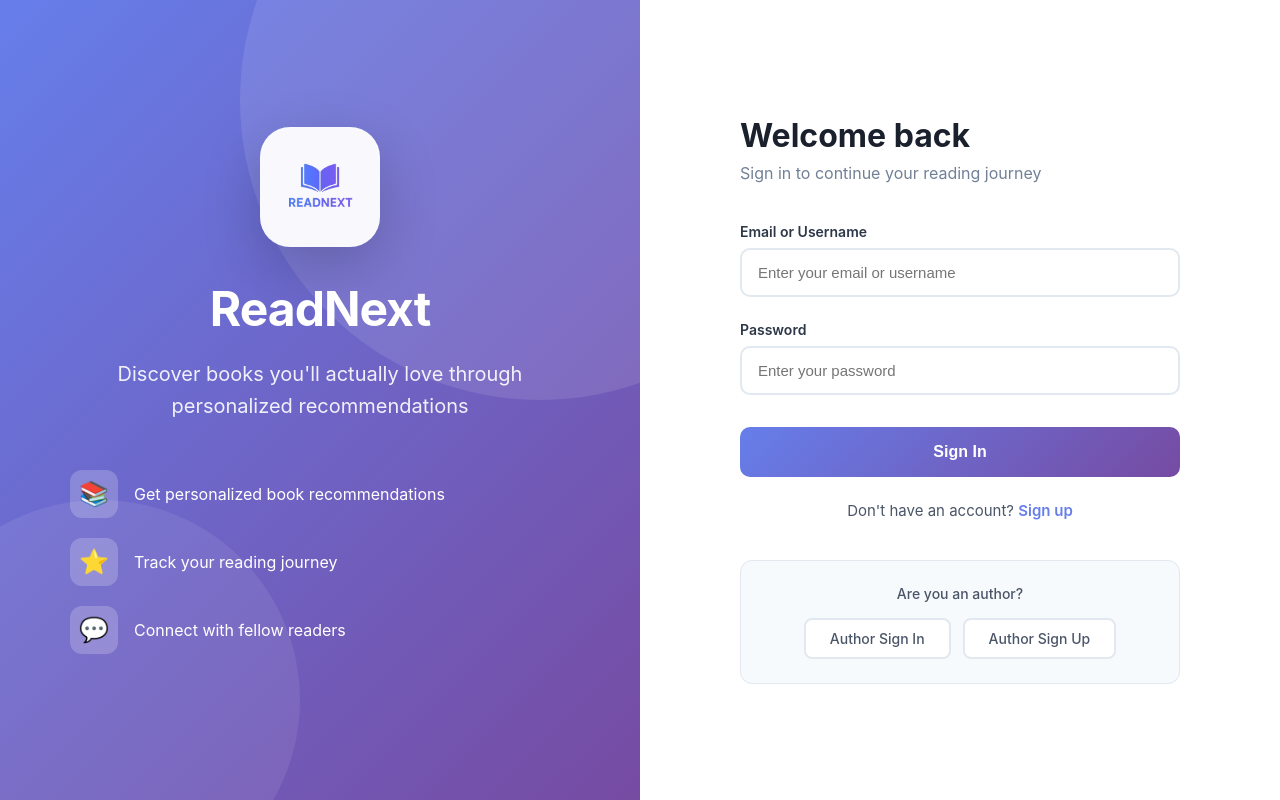
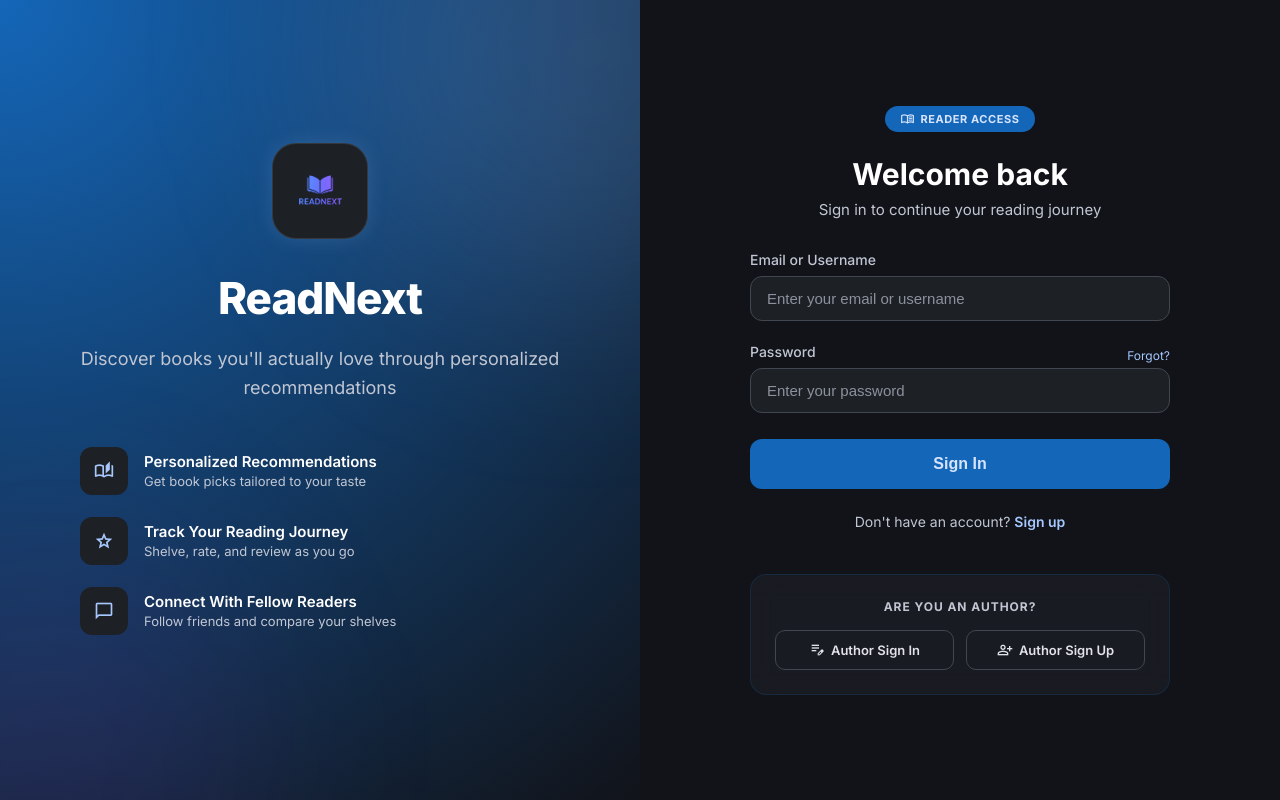
Before and after one commit to rmahale04/Book-Recommendation-System, a Flask app: page /login in a window 1280 px wide. Run offline with Flask 3, Linux system fonts and the light colour scheme.

Commit message:
Revamp login.html with new design and features
Updated the login page with new styles, improved layout, and added material symbols for icons.

```diff
--- a/templates/login.html
+++ b/templates/login.html
@@ -2,32 +2,55 @@
 <!DOCTYPE html>
 <html lang="en">
 <head>
-    <meta charset="UTF-8">
-    <meta name="viewport" content="width=device-width, initial-scale=1.0">
+<meta charset="UTF-8"/>
+<meta name="viewport" content="width=device-width, initial-scale=1.0"/>
 <title>ReadNext - Sign In</title>
+<link href="https://fonts.googleapis.com/css2?family=Inter:wght@400;500;600;700;800&display=swap" rel="stylesheet"/>
+<link href="https://fonts.googleapis.com/css2?family=Material+Symbols+Outlined:wght,FILL@100..700,0..1&display=swap" rel="stylesheet"/>
 <style>
-        * {
-            margin: 0;
-            padding: 0;
-            box-sizing: border-box;
+    :root {
+        --surface: #111319;
+        --surface-container: #1d2025;
+        --surface-container-low: #191c21;
+        --surface-container-high: #272a30;
+        --on-surface: #e1e2ea;
+        --on-surface-variant: #c1c6d3;
+        --outline: #8b919d;
+        --outline-variant: #414751;
+        --primary: #a6c8ff;
+        --primary-container: #1466b8;
+        --on-primary-container: #d7e4ff;
+        --accent-purple: #a855f7;
+        --status-success: #22c55e;
+        --status-error: #ef4444;
+        --border-subtle: rgba(20, 102, 184, 0.2);
     }
 
+    * { margin: 0; padding: 0; box-sizing: border-box; }
+
     body {
-            font-family: -apple-system, BlinkMacSystemFont, 'Segoe UI', Roboto, 'Helvetica Neue', Arial, sans-serif;
+        font-family: 'Inter', -apple-system, BlinkMacSystemFont, 'Segoe UI', Roboto, sans-serif;
+        background-color: var(--surface);
+        color: var(--on-surface);
         min-height: 100vh;
-            display: flex;
+    }
+
+    .material-symbols-outlined {
+        font-variation-settings: 'FILL' 0, 'wght' 400, 'GRAD' 0, 'opsz' 24;
+        font-size: 20px;
+        line-height: 1;
+        vertical-align: middle;
     }
 
     .split-container {
         display: flex;
-            width: 100%;
         min-height: 100vh;
     }
 
     /* Left Side - Brand */
     .brand-side {
         flex: 1;
-            background: linear-gradient(135deg, #667eea 0%, #764ba2 100%);
+        background: radial-gradient(circle at top left, var(--primary-container) 0%, var(--surface) 100%);
         padding: 60px;
         display: flex;
         flex-direction: column;
@@ -40,10 +63,11 @@
     .brand-side::before {
         content: '';
         position: absolute;
-            width: 600px;
-            height: 600px;
-            background: rgba(255, 255, 255, 0.1);
+        width: 500px;
+        height: 500px;
+        background: rgba(166, 200, 255, 0.15);
         border-radius: 50%;
+        filter: blur(100px);
         top: -200px;
         right: -200px;
     }
@@ -53,29 +77,31 @@
         position: absolute;
         width: 400px;
         height: 400px;
-            background: rgba(255, 255, 255, 0.08);
+        background: rgba(168, 85, 247, 0.1);
         border-radius: 50%;
-            bottom: -100px;
-            left: -100px;
+        filter: blur(100px);
+        bottom: -150px;
+        left: -150px;
     }
 
     .brand-content {
         position: relative;
         z-index: 1;
         text-align: center;
-            max-width: 500px;
+        max-width: 480px;
     }
 
     .logo-wrapper {
-            background: rgba(255, 255, 255, 0.95);
-            width: 120px;
-            height: 120px;
-            border-radius: 30px;
+        background: var(--surface-container);
+        width: 96px;
+        height: 96px;
+        border-radius: 24px;
         display: flex;
         align-items: center;
         justify-content: center;
         margin: 0 auto 32px;
-            box-shadow: 0 20px 60px rgba(0, 0, 0, 0.2);
+        box-shadow: 0 0 20px rgba(166, 200, 255, 0.15);
+        border: 1px solid rgba(255, 255, 255, 0.1);
         padding: 20px;
     }
 
@@ -83,57 +109,64 @@
         width: 100%;
         height: 100%;
         object-fit: contain;
+        filter: brightness(1.1);
     }
 
     .brand-content h1 {
-            font-size: 48px;
-            font-weight: 700;
-            color: white;
+        font-size: 44px;
+        font-weight: 800;
+        color: #ffffff;
         margin-bottom: 20px;
         letter-spacing: -1px;
     }
 
-        .brand-content p {
-            font-size: 20px;
-            color: rgba(255, 255, 255, 0.9);
+    .brand-content > p {
+        font-size: 18px;
+        color: var(--on-surface-variant);
         line-height: 1.6;
-            margin-bottom: 40px;
+        margin-bottom: 44px;
     }
 
     .features {
         text-align: left;
-            margin-top: 48px;
+        margin-top: 8px;
     }
 
     .feature-item {
         display: flex;
         align-items: center;
         gap: 16px;
-            margin-bottom: 20px;
-            color: white;
+        margin-bottom: 22px;
     }
 
     .feature-icon {
         width: 48px;
         height: 48px;
-            background: rgba(255, 255, 255, 0.2);
+        background: var(--surface-container);
         border-radius: 12px;
         display: flex;
         align-items: center;
         justify-content: center;
-            font-size: 24px;
+        color: var(--primary);
         flex-shrink: 0;
     }
 
-        .feature-text {
-            font-size: 16px;
-            line-height: 1.5;
+    .feature-text h3 {
+        font-size: 15px;
+        font-weight: 600;
+        color: #ffffff;
+        margin-bottom: 2px;
+    }
+
+    .feature-text p {
+        font-size: 13px;
+        color: var(--on-surface-variant);
     }
 
     /* Right Side - Form */
     .form-side {
         flex: 1;
-            background: #ffffff;
+        background: var(--surface);
         padding: 60px;
         display: flex;
         align-items: center;
@@ -143,23 +176,39 @@
 
     .form-container {
         width: 100%;
-            max-width: 440px;
+        max-width: 420px;
     }
 
     .form-header {
-            margin-bottom: 40px;
+        text-align: center;
+        margin-bottom: 32px;
+    }
+
+    .badge {
+        display: inline-flex;
+        align-items: center;
+        gap: 6px;
+        padding: 6px 16px;
+        border-radius: 999px;
+        background: var(--primary-container);
+        color: var(--on-primary-container);
+        font-size: 11px;
+        font-weight: 700;
+        text-transform: uppercase;
+        letter-spacing: 0.05em;
+        margin-bottom: 24px;
     }
 
     .form-header h2 {
-            font-size: 32px;
+        font-size: 30px;
         font-weight: 700;
-            color: #1a202c;
+        color: #ffffff;
         margin-bottom: 8px;
     }
 
     .form-header p {
-            font-size: 16px;
-            color: #718096;
+        font-size: 15px;
+        color: var(--on-surface-variant);
     }
 
     .flashes, .error-list {
@@ -167,195 +216,161 @@
         margin-bottom: 24px;
     }
 
+    .flashes li, .error-list li {
+        display: flex;
+        align-items: center;
+        gap: 10px;
+        padding: 14px 16px;
+        border-radius: 12px;
+        margin-bottom: 10px;
+        font-size: 14px;
+    }
+
     .flashes li {
-            background: #d4edda;
-            color: #155724;
-            padding: 14px 18px;
-            border-radius: 12px;
-            margin-bottom: 12px;
-            font-size: 14px;
-            border-left: 4px solid #28a745;
+        background: rgba(34, 197, 94, 0.1);
+        color: var(--status-success);
+        border: 1px solid rgba(34, 197, 94, 0.2);
     }
 
     .error-list li {
-            background: #f8d7da;
-            color: #721c24;
-            padding: 14px 18px;
-            border-radius: 12px;
-            margin-bottom: 12px;
-            font-size: 14px;
-            border-left: 4px solid #dc3545;
+        background: rgba(239, 68, 68, 0.1);
+        color: var(--status-error);
+        border: 1px solid rgba(239, 68, 68, 0.2);
     }
 
-        .form-group {
-            margin-bottom: 24px;
-        }
-
-        .form-row {
-            display: grid;
-            grid-template-columns: 1fr 1fr;
-            gap: 16px;
-            margin-bottom: 24px;
-        }
+    .form-group { margin-bottom: 22px; }
 
     .form-group label {
         display: block;
         font-size: 14px;
-            font-weight: 600;
-            color: #2d3748;
+        font-weight: 500;
+        color: var(--on-surface-variant);
         margin-bottom: 8px;
     }
 
+    .label-row {
+        display: flex;
+        justify-content: space-between;
+        align-items: center;
+    }
+
+    .label-row a {
+        font-size: 12px;
+        color: var(--primary);
+        text-decoration: none;
+    }
+
+    .label-row a:hover { text-decoration: underline; }
+
     .form-group input {
         width: 100%;
-            padding: 14px 16px;
+        padding: 13px 16px;
         font-size: 15px;
-            border: 2px solid #e2e8f0;
-            border-radius: 10px;
+        border: 1px solid var(--outline-variant);
+        border-radius: 12px;
+        background: var(--surface-container);
+        color: #ffffff;
         transition: all 0.2s ease;
-            background: #ffffff;
-            color: #2d3748;
     }
+
+    .form-group input::placeholder { color: var(--outline); }
 
     .form-group input:focus {
         outline: none;
-            border-color: #667eea;
-            box-shadow: 0 0 0 3px rgba(102, 126, 234, 0.1);
+        border-color: transparent;
+        box-shadow: 0 0 0 2px var(--primary);
     }
 
     .sign-in-btn {
         width: 100%;
         padding: 16px;
-            background: linear-gradient(135deg, #667eea 0%, #764ba2 100%);
-            color: white;
+        background: var(--primary-container);
+        color: var(--on-primary-container);
         font-size: 16px;
-            font-weight: 600;
+        font-weight: 700;
         border: none;
-            border-radius: 10px;
+        border-radius: 12px;
         cursor: pointer;
-            transition: all 0.3s ease;
-            margin-top: 8px;
+        transition: all 0.2s ease;
+        margin-top: 4px;
     }
 
     .sign-in-btn:hover {
+        background: rgba(20, 102, 184, 0.8);
         transform: translateY(-2px);
-            box-shadow: 0 8px 20px rgba(102, 126, 234, 0.4);
+        box-shadow: 0 8px 20px rgba(20, 102, 184, 0.3);
     }
 
-        .sign-in-btn:active {
-            transform: translateY(0);
-        }
-
-        .divider {
-            text-align: center;
-            margin: 32px 0;
-            position: relative;
-        }
-
-        .divider::before {
-            content: '';
-            position: absolute;
-            left: 0;
-            top: 50%;
-            width: 100%;
-            height: 1px;
-            background: #e2e8f0;
-        }
-
-        .divider span {
-            position: relative;
-            background: #fff;
-            padding: 0 16px;
-            color: #a0aec0;
-            font-size: 14px;
-        }
+    .sign-in-btn:active { transform: translateY(0); }
 
     .signup-link {
         text-align: center;
         margin-top: 24px;
-            font-size: 15px;
-            color: #4a5568;
+        font-size: 14px;
+        color: var(--on-surface-variant);
     }
 
     .signup-link a {
-            color: #667eea;
+        color: var(--primary);
         text-decoration: none;
         font-weight: 600;
     }
 
-        .signup-link a:hover {
-            text-decoration: underline;
-        }
+    .signup-link a:hover { text-decoration: underline; }
 
     .author-cta {
-            margin-top: 40px;
+        margin-top: 44px;
         padding: 24px;
-            background: #f7fafc;
-            border-radius: 12px;
-            border: 1px solid #e2e8f0;
+        border-radius: 16px;
+        background: rgba(39, 42, 48, 0.4);
+        backdrop-filter: blur(12px);
+        border: 1px solid var(--border-subtle);
         text-align: center;
     }
 
     .author-cta p {
-            font-size: 14px;
-            color: #4a5568;
+        font-size: 12px;
+        font-weight: 700;
+        text-transform: uppercase;
+        letter-spacing: 0.08em;
+        color: var(--on-surface-variant);
         margin-bottom: 16px;
-            font-weight: 500;
     }
 
     .author-links {
         display: flex;
         gap: 12px;
-            justify-content: center;
     }
 
     .author-links a {
-            padding: 10px 24px;
-            border: 2px solid #e2e8f0;
-            border-radius: 8px;
+        flex: 1;
+        display: flex;
+        align-items: center;
+        justify-content: center;
+        gap: 6px;
+        padding: 11px 16px;
+        border: 1px solid var(--outline-variant);
+        border-radius: 10px;
         text-decoration: none;
-            color: #4a5568;
-            font-size: 14px;
-            font-weight: 500;
+        color: var(--on-surface);
+        font-size: 13px;
+        font-weight: 600;
         transition: all 0.2s ease;
-            background: white;
+        background: transparent;
     }
 
     .author-links a:hover {
-            border-color: #667eea;
-            color: #667eea;
+        background: var(--surface-container-high);
     }
 
     /* Responsive */
     @media (max-width: 968px) {
-            .split-container {
-                flex-direction: column;
-            }
-
-            .brand-side {
-                min-height: 40vh;
-                padding: 40px 30px;
-            }
-
-            .brand-content h1 {
-                font-size: 36px;
-            }
-
-            .features {
-                display: none;
-            }
-
-            .form-side {
-                padding: 40px 30px;
-            }
-
-            .form-row {
-                grid-template-columns: 1fr;
-            }
-
-            .author-links {
-                flex-direction: column;
-            }
+        .split-container { flex-direction: column; }
+        .brand-side { min-height: 40vh; padding: 40px 30px; }
+        .brand-content h1 { font-size: 34px; }
+        .features { display: none; }
+        .form-side { padding: 40px 30px; }
+        .author-links { flex-direction: column; }
     }
 </style>
 </head>
@@ -372,16 +387,25 @@
 
                 <div class="features">
                     <div class="feature-item">
-                        <div class="feature-icon">📚</div>
-                        <div class="feature-text">Get personalized book recommendations</div>
+                        <div class="feature-icon"><span class="material-symbols-outlined">auto_stories</span></div>
+                        <div class="feature-text">
+                            <h3>Personalized Recommendations</h3>
+                            <p>Get book picks tailored to your taste</p>
+                        </div>
                     </div>
                     <div class="feature-item">
-                        <div class="feature-icon">⭐</div>
-                        <div class="feature-text">Track your reading journey</div>
+                        <div class="feature-icon"><span class="material-symbols-outlined">star</span></div>
+                        <div class="feature-text">
+                            <h3>Track Your Reading Journey</h3>
+                            <p>Shelve, rate, and review as you go</p>
+                        </div>
                     </div>
                     <div class="feature-item">
-                        <div class="feature-icon">💬</div>
-                        <div class="feature-text">Connect with fellow readers</div>
+                        <div class="feature-icon"><span class="material-symbols-outlined">chat_bubble</span></div>
+                        <div class="feature-text">
+                            <h3>Connect With Fellow Readers</h3>
+                            <p>Follow friends and compare your shelves</p>
+                        </div>
                     </div>
                 </div>
             </div>
@@ -391,6 +415,10 @@
         <div class="form-side">
             <div class="form-container">
                 <div class="form-header">
+                    <span class="badge">
+                        <span class="material-symbols-outlined" style="font-size:14px;">menu_book</span>
+                        Reader Access
+                    </span>
                     <h2>Welcome back</h2>
                     <p>Sign in to continue your reading journey</p>
                 </div>
@@ -399,7 +427,7 @@
                   {% if messages %}
                     <ul class="flashes">
                       {% for message in messages %}
-                        <li>{{ message }}</li>
+                        <li><span class="material-symbols-outlined" style="font-size:16px;">check_circle</span>{{ message }}</li>
                       {% endfor %}
                     </ul>
                   {% endif %}
@@ -408,7 +436,7 @@
                 {% if errors %}
                   <ul class="error-list">
                     {% for field, error in errors.items() %}
-                      <li>{{ error }}</li>
+                      <li><span class="material-symbols-outlined" style="font-size:16px;">error</span>{{ error }}</li>
                     {% endfor %}
                   </ul>
                 {% endif %}
@@ -420,7 +448,10 @@
                     </div>
 
                     <div class="form-group">
+                        <div class="label-row">
                             <label for="password">Password</label>
+                            <a href="{{ url_for('forgot_password') }}">Forgot?</a>
+                        </div>
                         <input type="password" id="password" name="password" placeholder="Enter your password" required>
                     </div>
 
@@ -436,8 +467,14 @@
                 <div class="author-cta">
                     <p>Are you an author?</p>
                     <div class="author-links">
-                        <a href="{{ url_for('author_login') }}">Author Sign In</a>
-                        <a href="{{ url_for('author_register') }}">Author Sign Up</a>
+                        <a href="{{ url_for('author_login') }}">
+                            <span class="material-symbols-outlined" style="font-size:16px;">edit_note</span>
+                            Author Sign In
+                        </a>
+                        <a href="{{ url_for('author_register') }}">
+                            <span class="material-symbols-outlined" style="font-size:16px;">person_add</span>
+                            Author Sign Up
+                        </a>
                     </div>
                 </div>
             </div>
```
Lines whose indentation alone changed are shown as unchanged.
